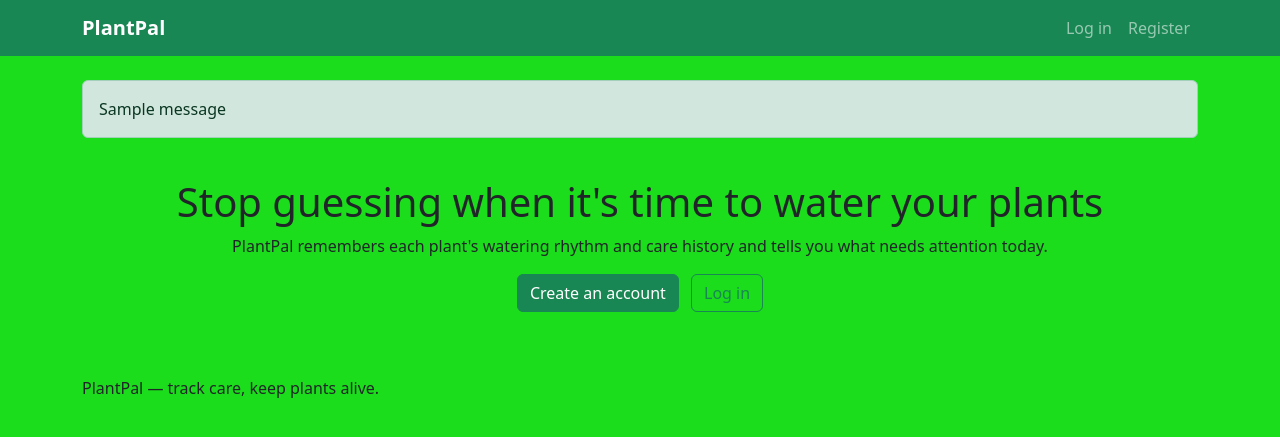
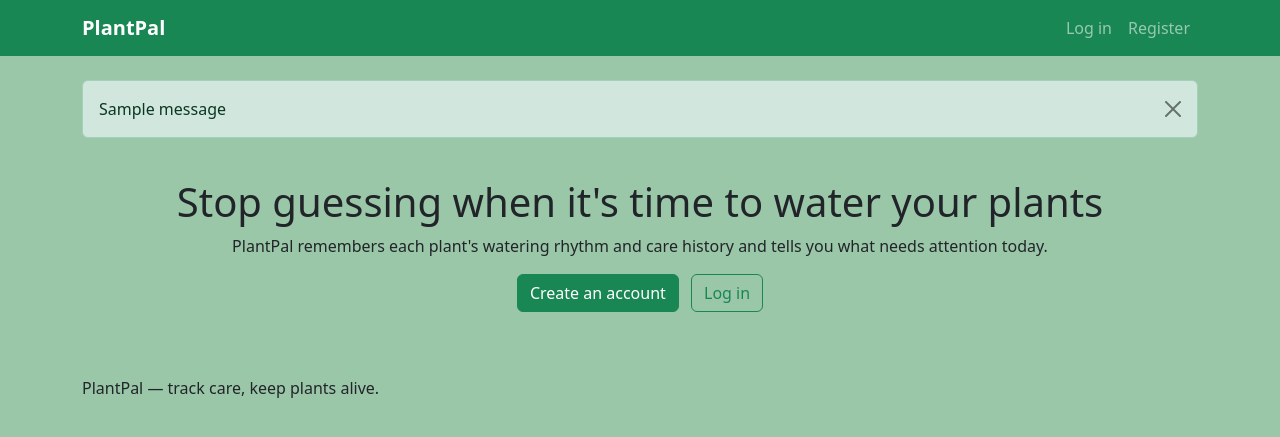
Before and after one commit to Blitzgeist-69/plantpal, a Django app: page / in a window 1280 px wide. Shown: the top 437 px of the page. Run offline with Django 4.2, Linux system fonts and the light colour scheme; tables that the repository leaves empty hold one stand-in row (values such as "Sample post"); one stand-in notice (Sample message) is shown.

Commit message:
Make alerts dismissible

```diff
--- a/static/css/style.css
+++ b/static/css/style.css
@@ -1,5 +1,5 @@
 body {
-    background-color: #1bdd1b;
+    background-color: #9bc7a9;
 }
 
 .navbar-brand {
--- a/templates/base.html
+++ b/templates/base.html
@@ -74,8 +74,9 @@
         <main class="container py-4">
             {% if messages %}
                 {% for message in messages %}
-                    <div class="alert alert-{{ message.tags }}" role="alert">
+                    <div class="alert alert-{{ message.tags }} alert-dismissible fade show" role="alert">
                         {{ message }}
+                        <button type="button" class="btn-close" data-bs-dismiss="alert" aria-label="Close"></button>
                     </div>
                 {% endfor %}
             {% endif %}
```
Also changed, not shown: plantpal/settings.py (+9 -0 lines).
